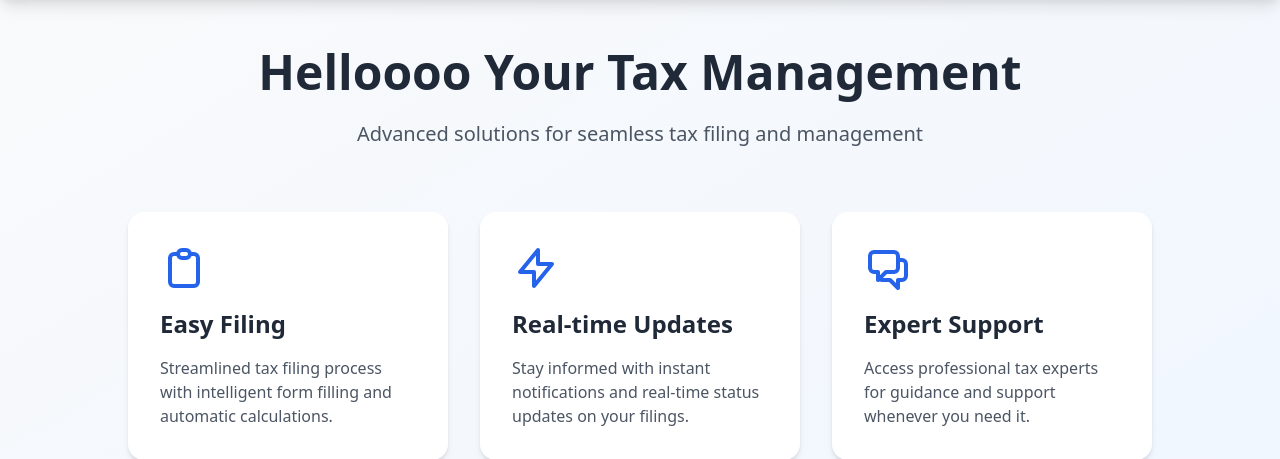
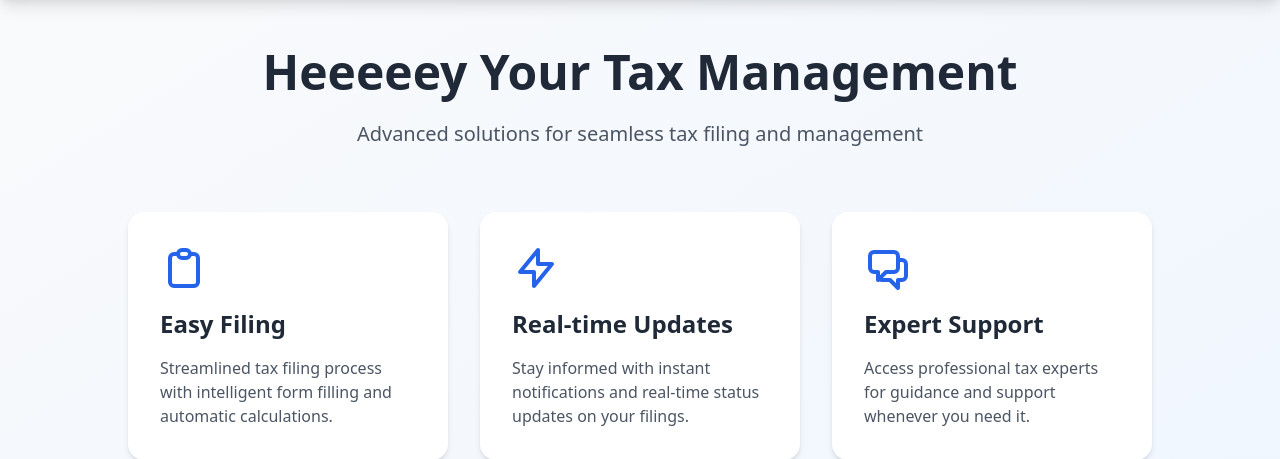
Before and after one commit to muhammedansas/itr123, a Django app: page / in a window 1280 px wide. Shown: the part 72-531 px from the top of the page. Run offline with Django 5.2, Linux system fonts and the light colour scheme.

Commit message:
requirements.txt added

```diff
--- a/itr123/Templates/home.html
+++ b/itr123/Templates/home.html
@@ -4,7 +4,7 @@
 <div class="container mx-auto px-4 py-12">
     <div class="max-w-5xl mx-auto">
         <div class="text-center mb-16 fade-in">
-            <h1 class="text-5xl font-bold text-gray-800 mb-6">Helloooo Your Tax Management</h1>
+            <h1 class="text-5xl font-bold text-gray-800 mb-6">Heeeeey Your Tax Management</h1>
             <p class="text-xl text-gray-600 max-w-2xl mx-auto">Advanced solutions for seamless tax filing and management</p>
         </div>
 
```
